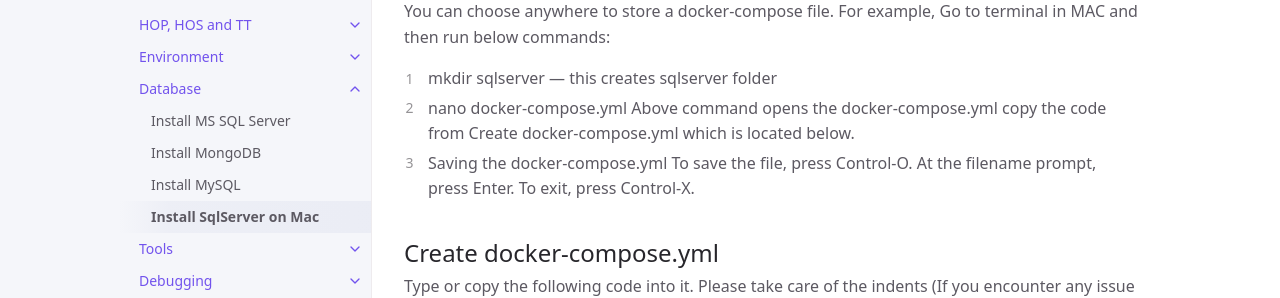
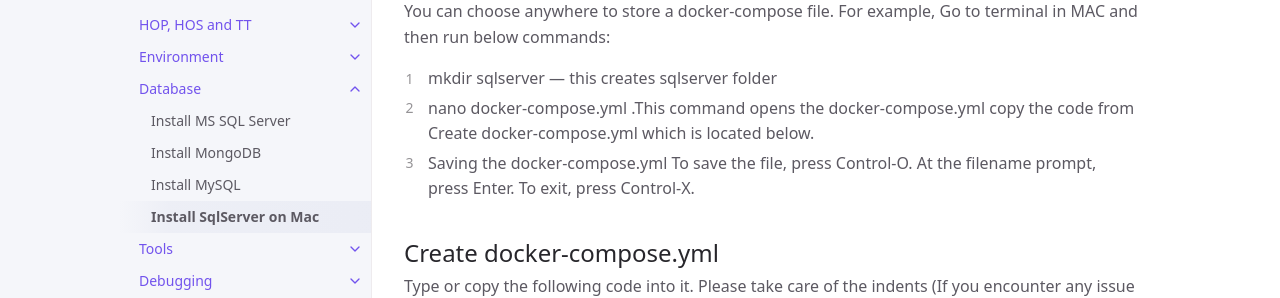
Before and after one commit to cityuseattle/cityuseattle.github.io, a Jekyll site: the page built from docs/database/sqlserver-mac.md, in a window 1280 px wide and 900 px high, scrolled down 583 px. Shown: the part 163-461 px from the top of the window. Built offline with Jekyll 4.4.1, drawn with Linux system fonts in a browser that asks for light colours.

Commit message:
Update sqlserver-mac.md

```diff
--- a/docs/database/sqlserver-mac.md
+++ b/docs/database/sqlserver-mac.md
@@ -26,8 +26,7 @@ parent: Database
 You can choose anywhere to store a docker-compose file. For example,
 Go to terminal in MAC and then run below commands:
 1. mkdir sqlserver   --- this creates sqlserver folder
-2. nano docker-compose.yml
-   Above command opens the docker-compose.yml copy the code from Create docker-compose.yml which is located below.
+2. nano docker-compose.yml  .This command opens the docker-compose.yml copy the code from Create docker-compose.yml which is located below.
 3.  Saving the docker-compose.yml
     To save the file, press Control-O.
     At the filename prompt, press Enter.
```
